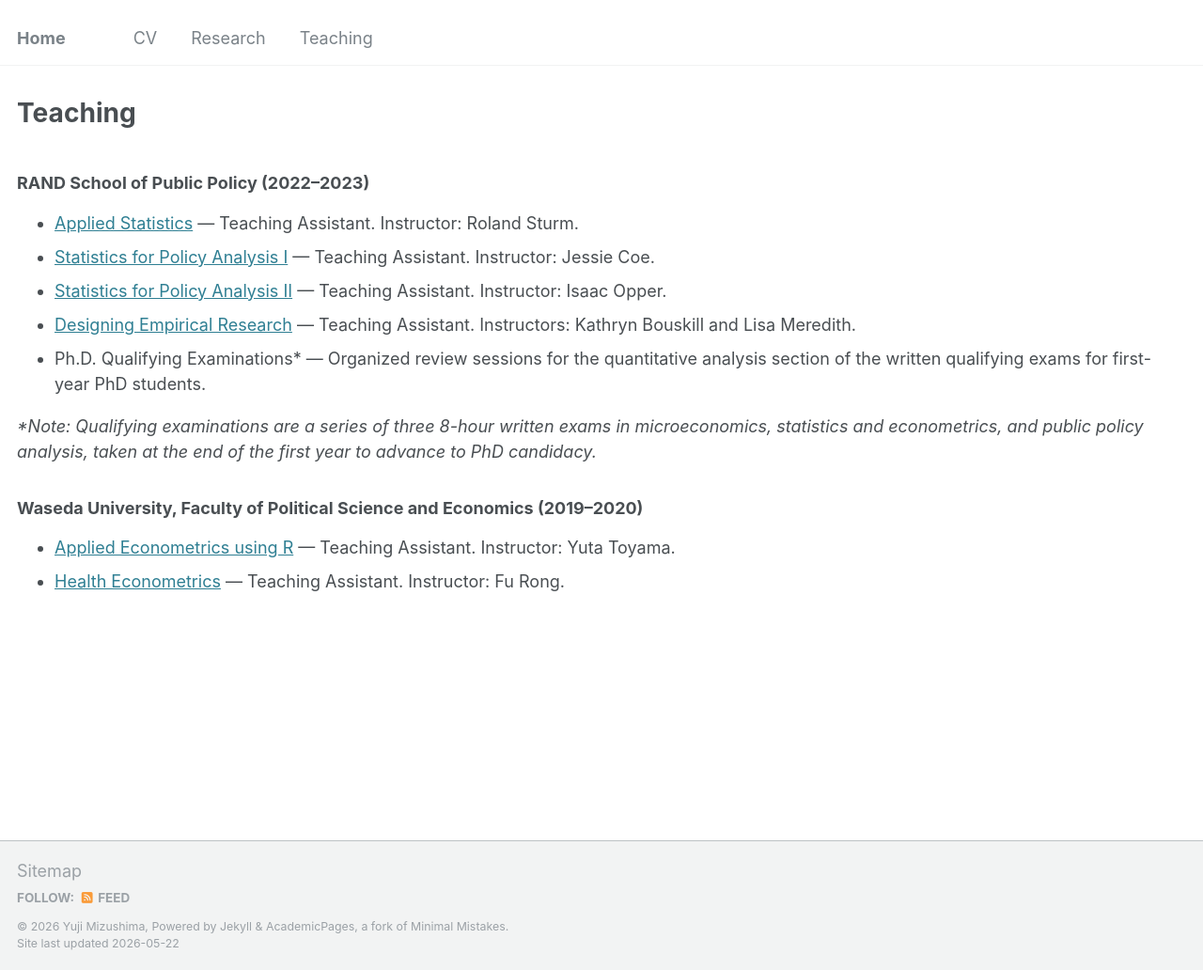
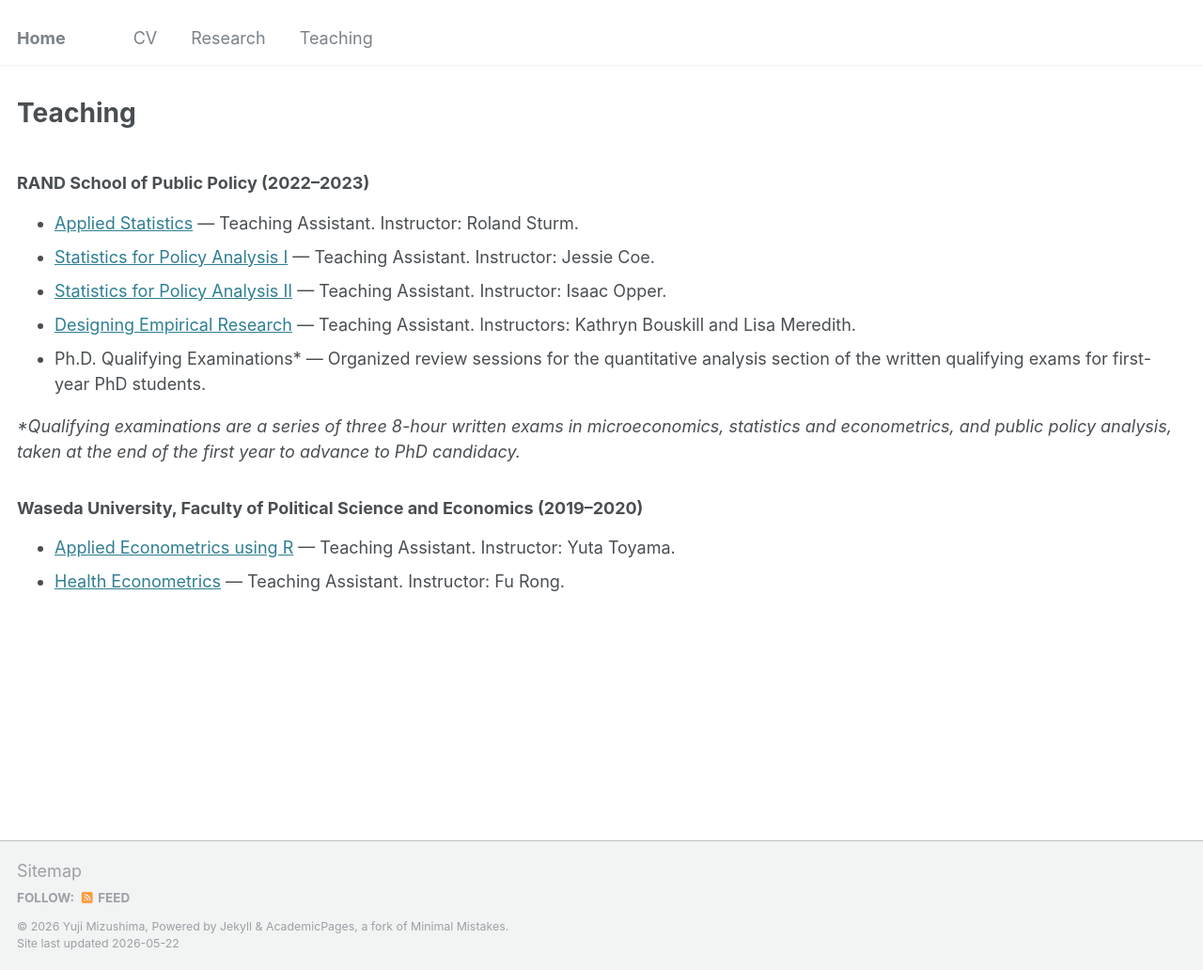
Before and after one commit to yujimizushima/yujimizushima.github.io, a Jekyll site: the page built from _pages/teaching.md, in a window 1280 px wide and 1032 px high. Shown: the whole window at 94% size. Built offline with Jekyll 4.4.1, drawn with Linux system fonts in a browser that asks for light colours.

Commit message:
Update teaching.md

```diff
--- a/_pages/teaching.md
+++ b/_pages/teaching.md
@@ -52,7 +52,7 @@ classes: wide
     </li>
   </ul>
 </div>
-<p><em>*Note: Qualifying examinations are a series of three 8-hour written exams in microeconomics, statistics and econometrics, and public policy analysis, taken at the end of the first year to advance to PhD candidacy.</em></p>
+<p><em>*Qualifying examinations are a series of three 8-hour written exams in microeconomics, statistics and econometrics, and public policy analysis, taken at the end of the first year to advance to PhD candidacy.</em></p>
 <div class="teaching-section">
   <h3>Waseda University, Faculty of Political Science and Economics (2019–2020)</h3>
   <ul>
```
